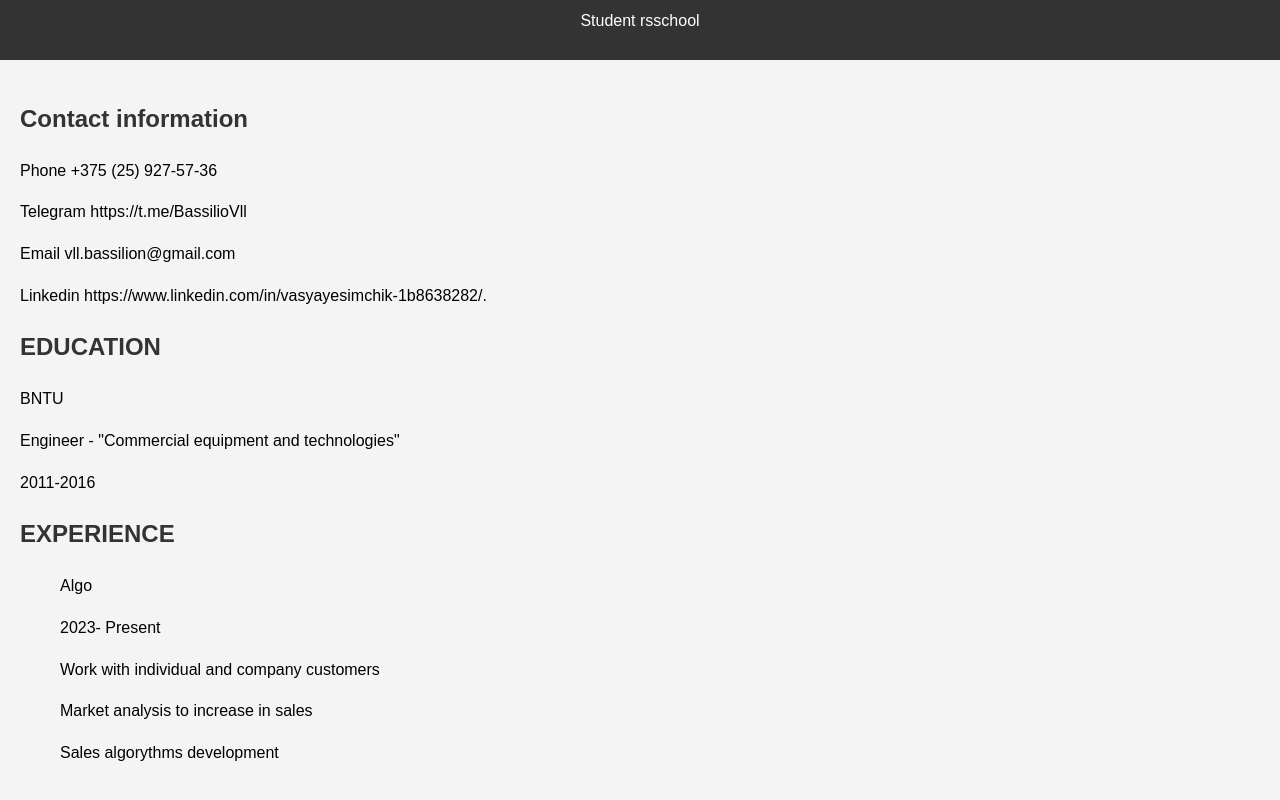
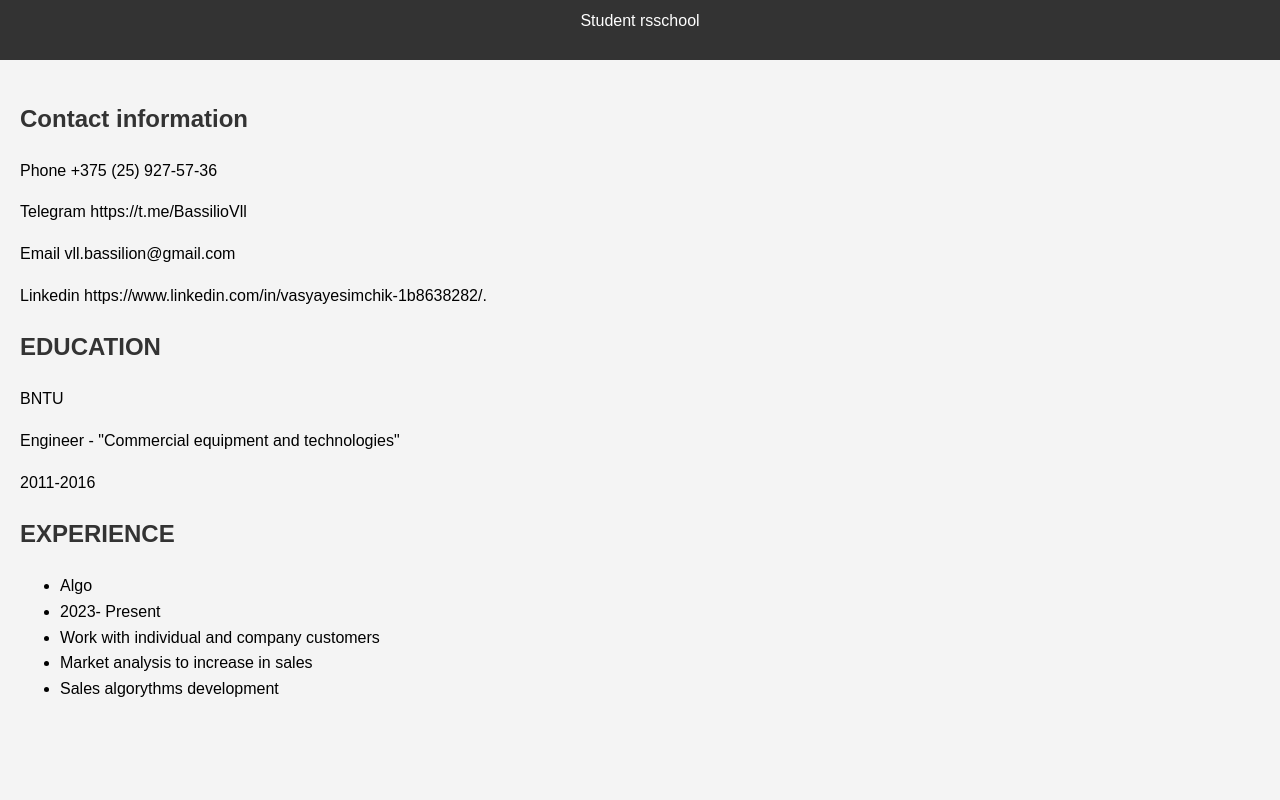
Before and after one commit to Killeraty/rsschool-cv, a plain HTML site: page index.html in a window 1280 px wide. Shown: the part 96-896 px from the top of the page. After the commit the page ends 833 px from the top, so only its background shows below. Drawn offline with Linux system fonts and the light colour scheme.

Commit message:
fix:  p to li

```diff
--- a/index.html
+++ b/index.html
@@ -28,11 +28,12 @@
         <section>
             <h2>EXPERIENCE</h2>
             <ul>
-             <p> Algo
-              <p>2023- Present</p>
-              <p>Work with individual and company customers</p>
-              <p>Market analysis to increase in sales</p>
-              <p>Sales algorythms development</p>
+             <li> Algo</li>
+              <li>2023- Present</li>
+              <li>Work with individual and company customers</li>
+              <li>Market analysis to increase in sales</li>
+              <li>Sales algorythms development</li>
+            </ul>
             </ul>
         </section>
     </main>
```
